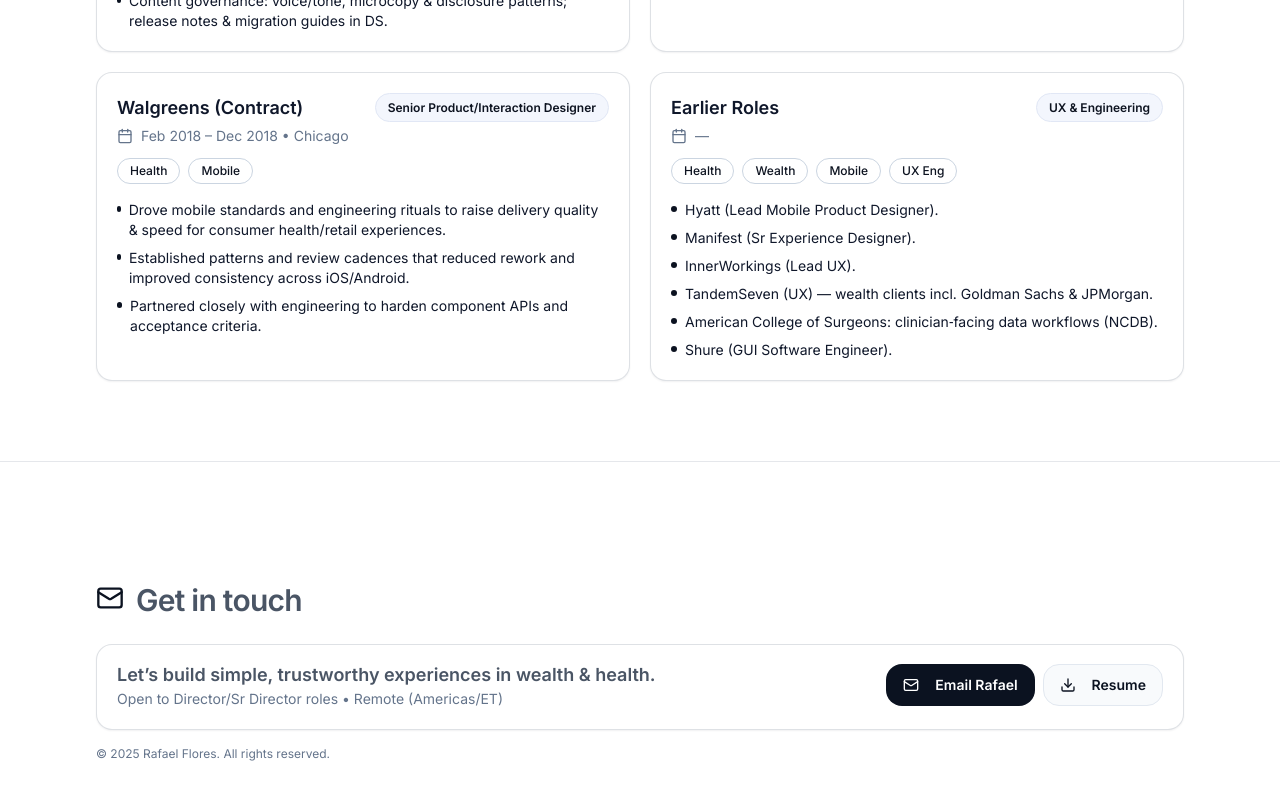
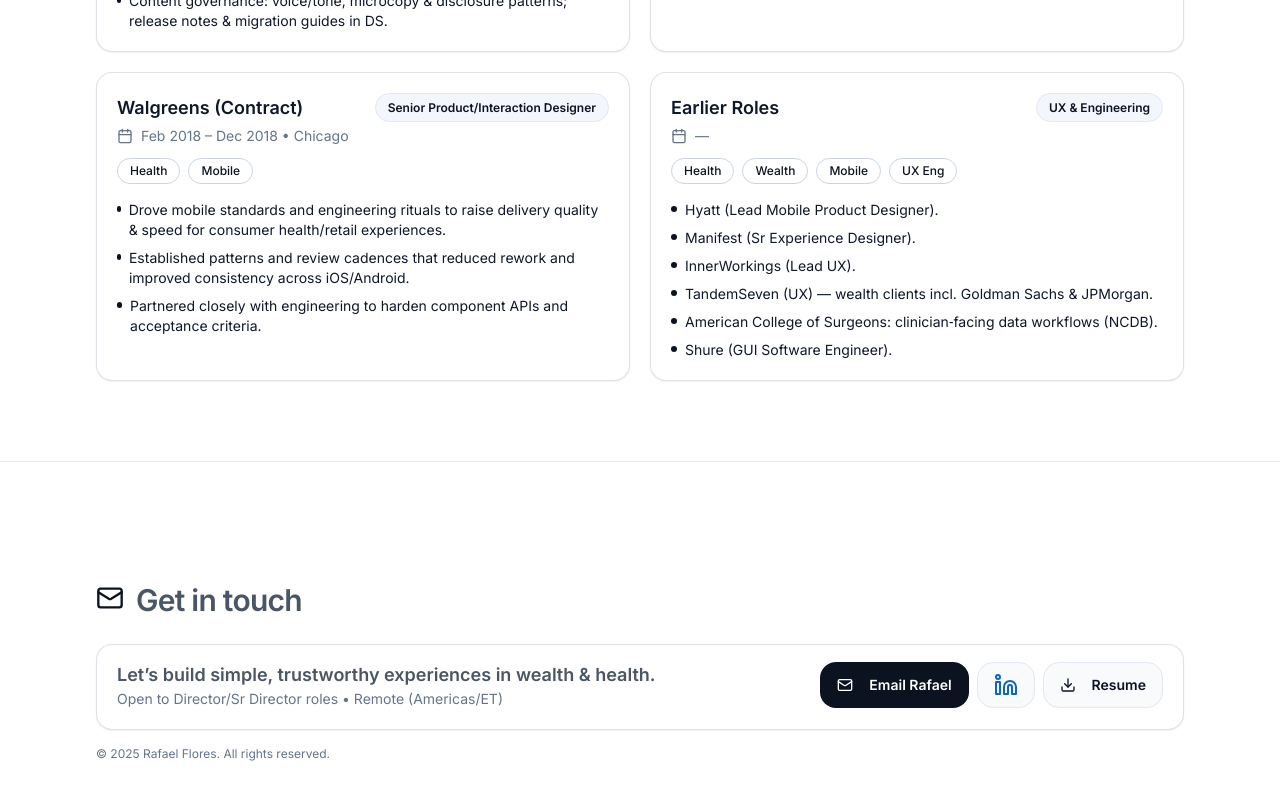
Before and after one commit to rflores-alight/Portfolio, a React (Vite) app: page / in a window 1280 px wide. Shown: the part 3402-4202 px from the top of the page. Built offline with nearby package versions, Linux system fonts and the light colour scheme.

Commit message:
added LI link

```diff
--- a/package.json
+++ b/package.json
@@ -10,6 +10,7 @@
     "preview": "vite preview"
   },
   "dependencies": {
+    "@icons-pack/react-simple-icons": "^13.7.0",
     "clsx": "^2.1.1",
     "framer-motion": "^12.23.12",
     "lucide-react": "^0.542.0",
--- a/src/App.jsx
+++ b/src/App.jsx
@@ -1,6 +1,6 @@
 import React, { useState, useEffect, useRef } from "react";
 import { motion } from "framer-motion";
-import { Mail, Download, ShieldCheck, Layers, Sparkles, Cpu, Briefcase, Calendar, Lightbulb, X } from "lucide-react";
+import { Mail, Download, ShieldCheck, Layers, Sparkles, Cpu, Briefcase, Calendar, Lightbulb, X, Linkedin} from "lucide-react";
 import { Button } from "@/components/ui/button";
 import { Card, CardContent, CardHeader, CardTitle } from "@/components/ui/card";
 import { Pill } from "@/components/ui/pill";
@@ -30,6 +30,7 @@
   title: "Director, Product Design",
   subtitle: "Platforms: Wealth, Health & Systems",
   email: "ralf.flores@gmail.com",
+  linkedin: "https://www.linkedin.com/in/flashflores/",
   summary:
     "Design leader (15+ yrs) who owns product design end‑to‑end—strategy, systems, and execution. I build high‑leverage teams, scale Design Systems, and ship trusted, mobile‑first experiences across Web/iOS/Android. My work spans wealth (retirement/benefits, money movement), health (clinician & member journeys), and platform enablement (content governance, accessibility, research ops). Recent focus: AI‑assisted quality tooling (LLM drift detection, internal dev chatbot) and Figma automation for faster, safer delivery.",
   highlights: [
@@ -925,6 +926,16 @@
                       <Mail className="mr-2 h-4 w-4" /> Email Rafael
                     </a>
                   </Button>
+                  {/* Footer LinkedIn button (shows on all viewports) */}
+                  <Button variant="secondary" size="icon" asChild>
+                    <a href={PROFILE.linkedin}
+                       target="_blank"
+                       rel="noopener me"
+                       aria-label="LinkedIn (opens in a new tab)">
+                      <Linkedin className="h-6 w-6 text-[#0A66C2]" aria-hidden="true" />
+                      <span className="sr-only">LinkedIn</span>
+                    </a>
+                  </Button>
                   <Button variant="secondary" asChild>
                     <a href="/RafaelFlores-Resume.pdf" target="_blank" rel="noopener" aria-label="View resume (PDF)">
                       <Download className="mr-2 h-4 w-4" /> Resume
```
Also changed, not shown: 1 other file (tests, documents, lock files or other folders).
